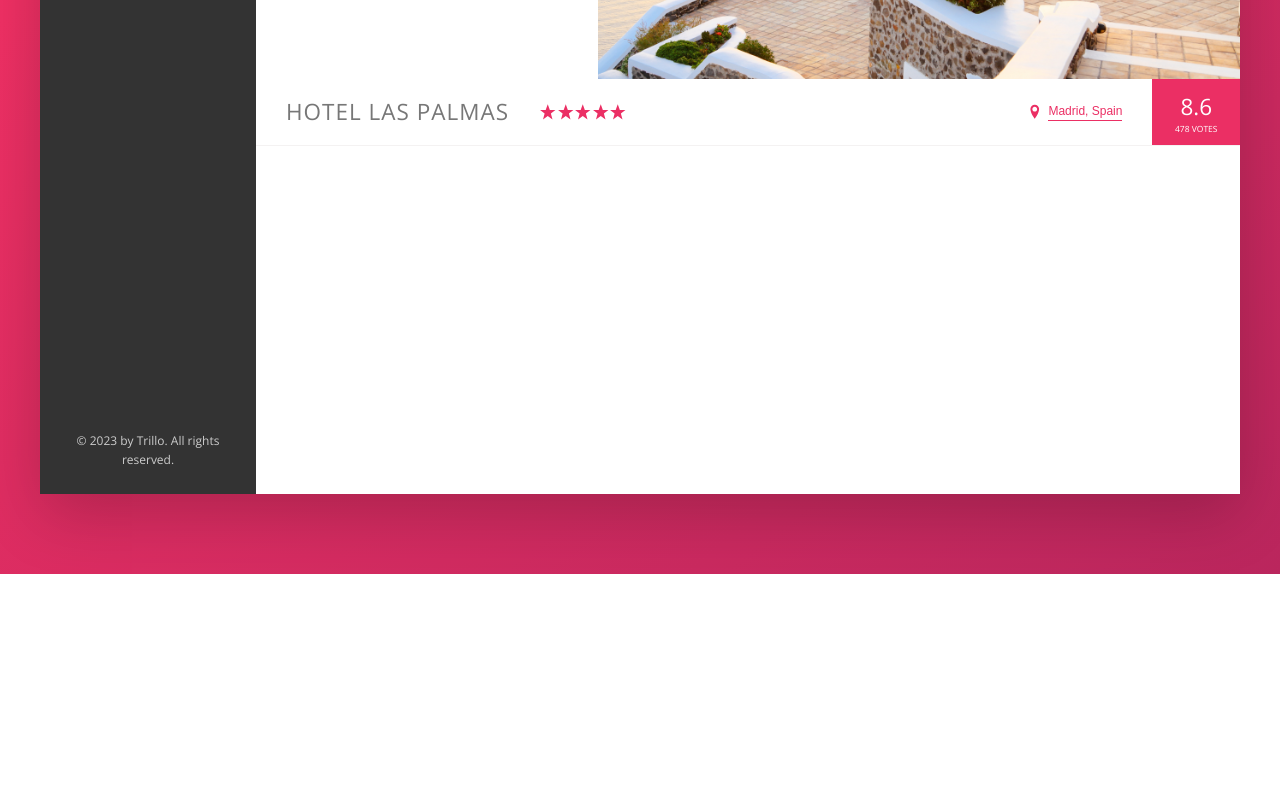
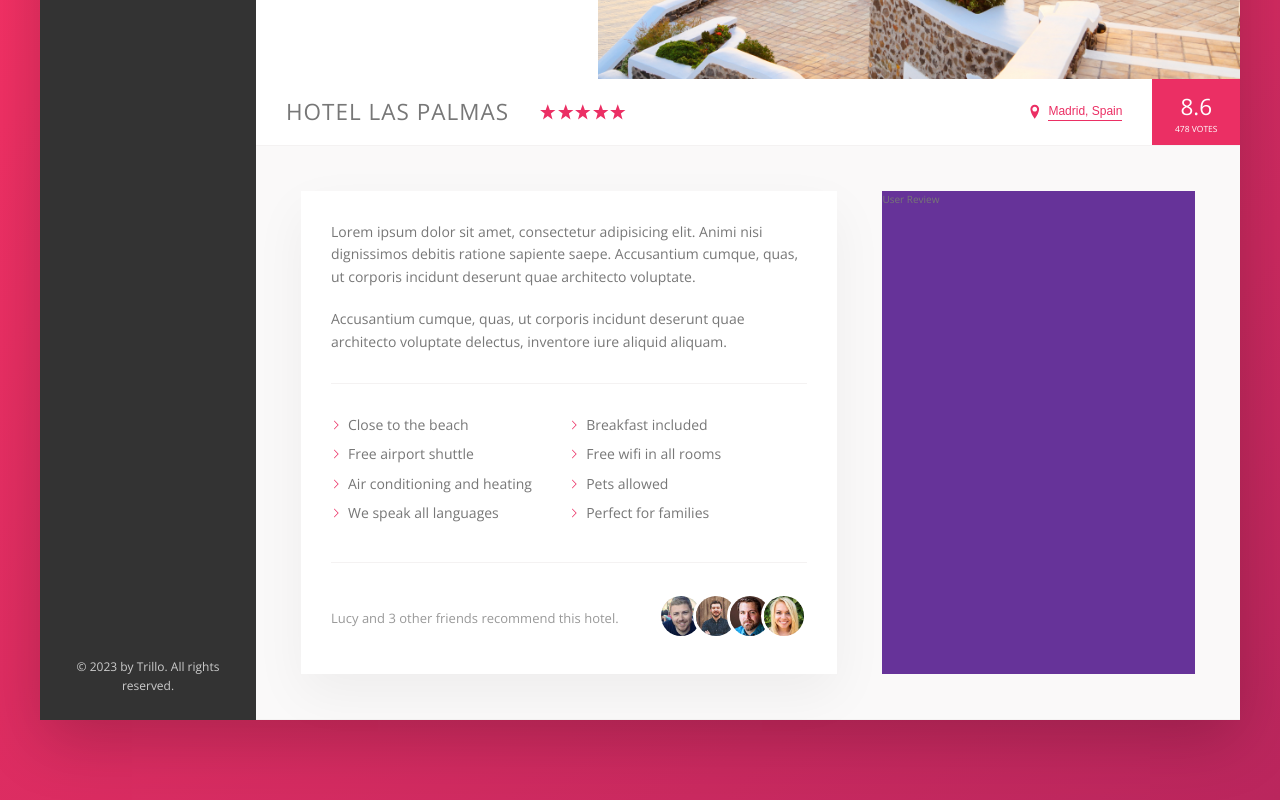
Before and after one commit to UtkarshMishra12/Trillo, a website: page index.html in a window 1280 px wide. Shown: the part 456-1256 px from the top of the page. Before the commit the page ends 1030 px from the top, so only its background shows below. Drawn offline with nearby package versions, Linux system fonts and the light colour scheme.

Commit message:
Description Section
Signed-off-by: Utkarsh Mishra <nasautkarsh@gmail.com>

```diff
--- a/index.html
+++ b/index.html
@@ -137,8 +137,43 @@
 
                     </div>
 
+                    <div class="detail">
+                        <div class="description">
+                            <p class="paragraph">
+                                Lorem ipsum dolor sit amet, consectetur adipisicing elit. Animi nisi dignissimos debitis ratione sapiente saepe. Accusantium cumque, quas, ut corporis incidunt deserunt quae architecto voluptate.
+                            </p>
+                            <p class="paragraph">
+                                Accusantium cumque, quas, ut corporis incidunt deserunt quae architecto voluptate delectus, inventore iure aliquid aliquam.
+                            </p>
 
+                            <ul class="list">
+                                <li class="list__item">Close to the beach</li>
+                                <li class="list__item">Breakfast included</li>
+                                <li class="list__item">Free airport shuttle</li>
+                                <li class="list__item">Free wifi in all rooms</li>
+                                <li class="list__item">Air conditioning and heating</li>
+                                <li class="list__item">Pets allowed</li>
+                                <li class="list__item">We speak all languages</li>
+                                <li class="list__item">Perfect for families</li>
+                            </ul>
 
+                            <div class="recommend">
+                                <p class="recommend__count">
+                                    Lucy and 3 other friends recommend this hotel.
+                                </p>
+
+                                <div class="recommend__friends">
+                                    <img src="img/user-3.jpg" alt="Friend 3" class="recommend__photo">
+                                    <img src="img/user-4.jpg" alt="Friend 4" class="recommend__photo">
+                                    <img src="img/user-5.jpg" alt="Friend 5" class="recommend__photo">
+                                    <img src="img/user-6.jpg" alt="Friend 6" class="recommend__photo">
+                                </div>
+                            </div>
+                        </div>
+                        <div class="user-reviews">
+                            User Review
+                        </div>
+                    </div>
                 </main>
             </div>
         </div>
--- a/sass/_base.scss
+++ b/sass/_base.scss
@@ -13,6 +13,9 @@
     --color-grey-dark-3: #999;
 
     --shadow-dark:0 2rem 6rem rgba(0,0,0,0.2);
+    --shadow-light:0 2rem 5rem rgba(0,0,0,0.05);
+
+    --line: 1px solid var(--color-grey-light-2);
 }
 
 *{
--- a/sass/_components.scss
+++ b/sass/_components.scss
@@ -296,3 +296,78 @@
         box-shadow: none;
     }
 }
+
+/////////////////////////////////////
+/// PARAGRAPH
+.paragraph{
+    &:not(:last-of-type){
+        margin-bottom: 2rem;
+    }
+}
+
+
+
+/////////////////////////////////////
+/// LIST
+.list{
+    list-style: none;
+    margin: 3rem 0;
+    padding: 3rem 0;
+    border-top: var(--line);
+    border-bottom: var(--line);
+
+    display: flex;
+    flex-wrap: wrap;
+
+    &__item{
+        flex: 0 0 50%;
+        margin-bottom: .7rem;
+    }
+
+    &__item::before{
+        content: "";
+        display: inline-block;
+        height: 1rem;
+        width: 1rem;
+        margin-right: .7rem;
+
+        // //OLDER BROWSER
+        // background-image: url(../img/chevron-thin-right.svg);
+        // background-size: cover;
+
+        //NEWer BROWSER -MASK
+        background-color: var(--color-primary);
+        -webkit-mask-image:url(../img/chevron-thin-right.svg);
+        -webkit-mask-size:cover;
+        mask-image:url(../img/chevron-thin-right.svg);
+        mask-size:cover;
+
+    }
+}
+
+
+
+/////////////////////////////////////
+/// RECOMMEND
+.recommend{
+    font-size: 1.3rem;
+    color: var(--color-grey-dark-3);
+    display: flex;
+    justify-content: center;
+    align-items: center;
+
+    &__count{
+        margin-right: auto;
+    }
+
+    &__photo{
+        box-sizing: content-box;
+        height: 4rem;
+        width: 4rem;
+        border-radius: 50%;
+        border: 3px solid #fff;
+        &:not(:last-child){
+            margin-right: -1.5rem;
+        }
+    }
+}
--- a/sass/_layout.scss
+++ b/sass/_layout.scss
@@ -1,4 +1,4 @@
-.container{
+.container {
   max-width: 120rem;
   margin: 8rem auto;
   background-color: var(--color-grey-light-1);
@@ -7,7 +7,7 @@
   min-height: 50rem;
 }
 
-.header{
+.header {
   font-size: 1.4rem;
   height: 7rem;
   background-color: #fff;
@@ -17,22 +17,42 @@
   align-items: center;
 }
 
-.content{
+.content {
   display: flex;
 }
 
-.sidebar{
+.sidebar {
   background-color: var(--color-grey-dark-1);
 
-    flex: 0 0 18%;  //grow shrink basis
+  flex: 0 0 18%; //grow shrink basis
 
   display: flex;
   flex-direction: column;
   justify-content: space-between;
 }
 
-.hotel-view{
+.hotel-view {
   background-color: #fff;
-    height: 80rem;
   flex: 1;
 }
+
+.detail {
+  display: flex;
+  padding: 4.5rem;
+  background-color: var(--color-grey-light-1);
+  border-bottom: var(--line);
+}
+
+.description {
+  font-size: 1.4rem;
+  background-color: #fff;
+  box-shadow: var(--shadow-light);
+  padding: 3rem;
+  flex: 0 0 60%; //grow shrink length
+  margin-right: 4.5rem;
+}
+
+.user-reviews {
+  background-color: rebeccapurple;
+  flex: 1;
+}
```
Also changed, not shown: css/style.css. Lines whose indentation alone changed are shown as unchanged.
